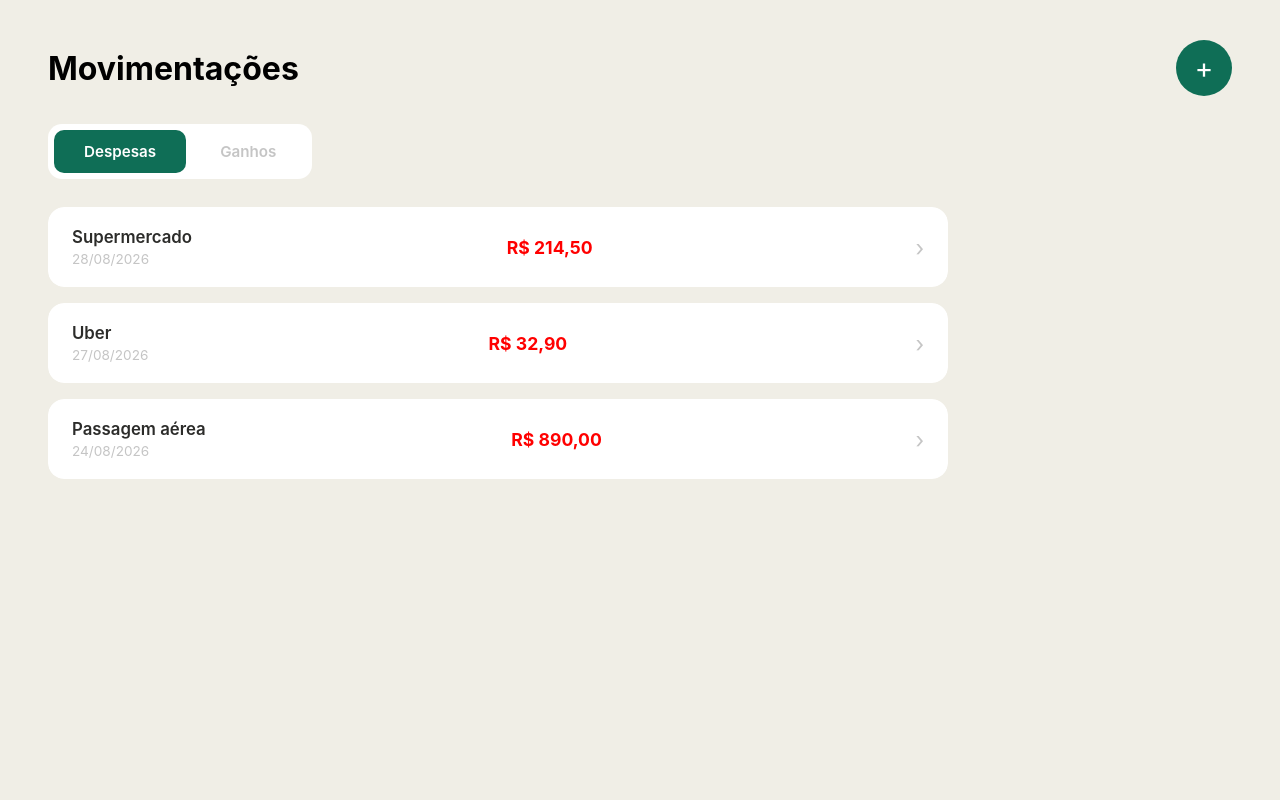
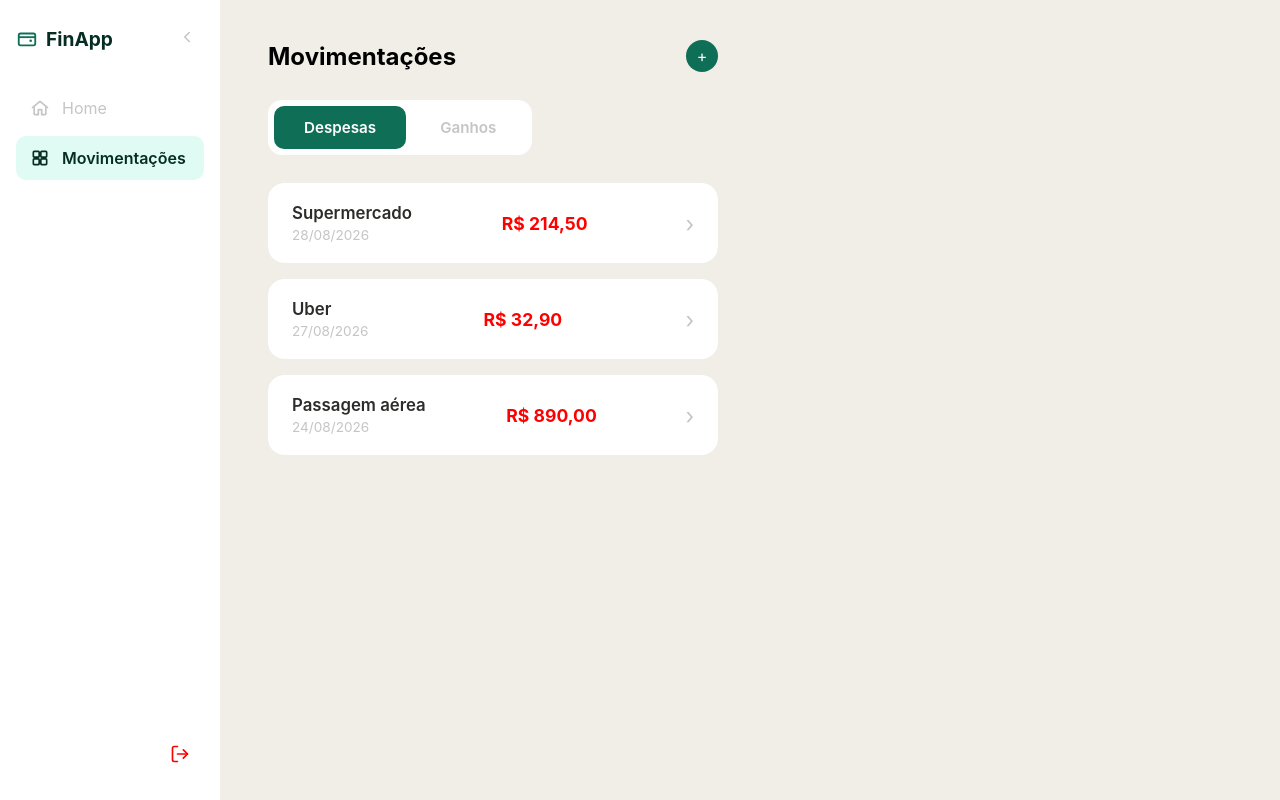
Before and after one commit to ProjetoFinalMaisPraTI/Front-end, a React (Vite) app: page /movimentacoes in a window 1280 px wide. Built offline with nearby package versions, Linux system fonts and the light colour scheme.

Commit message:
adiciona componente de barra de navegacao lateral

```diff
--- a/src/App.jsx
+++ b/src/App.jsx
@@ -6,6 +6,7 @@ import Contact from './pages/Contact/Contact';
 import CreateAccount from './pages/CreateAccount/CreateAccount';
 import Login from './pages/Login/Login';
 import Movimentacoes from './pages/Movimentacoes/Movimentacoes';
+import Sidebar from './components/Sidebar/Sidebar';
 
 function App() {
   return (
@@ -15,7 +16,15 @@ function App() {
       <Route path="/contato" element={<><Header /><Contact /></>} />
       <Route path="/criar-conta" element={<CreateAccount />} />
       <Route path="/entrar" element={<Login />} />
-      <Route path="/movimentacoes" element={<Movimentacoes />} />
+      <Route
+  path="/movimentacoes"
+  element={
+    <div className="layout-financas">
+      <Sidebar />
+      <Movimentacoes />
+    </div>
+  }
+/>
     </Routes>
   );
 }
--- /dev/null
+++ b/src/components/Sidebar/Sidebar.css
@@ -0,0 +1,136 @@
+.sidebar {
+  width: 220px;
+  min-height: 100vh;
+  background: var(--branco);
+  display: flex;
+  flex-direction: column;
+  padding: 24px 16px;
+  box-sizing: border-box;
+  transition: var(--transition);
+}
+
+/* quando fechada, a barra fica bem mais estreita e tudo se centraliza */
+.sidebar--fechada {
+  width: 72px;
+  align-items: center;
+}
+
+.sidebar__topo {
+  display: flex;
+  align-items: center;
+  justify-content: space-between;
+  width: 100%;
+  margin-bottom: 32px;
+}
+
+.sidebar--fechada .sidebar__topo {
+  justify-content: center;
+}
+
+.sidebar__marca {
+  display: flex;
+  align-items: center;
+  gap: 8px;
+}
+
+.sidebar__marca-icone {
+  color: var(--cor-primaria);
+  flex-shrink: 0;
+}
+
+.sidebar__logo {
+  font-weight: 700;
+  font-size: 1.2rem;
+  color: var(--cor-primaria-bold);
+  white-space: nowrap;
+}
+
+.sidebar__botao-fechar {
+  border: none;
+  background: transparent;
+  color: var(--cinza-claro);
+  cursor: pointer;
+  font-size: 1.3rem;
+  line-height: 1;
+  padding: 4px 8px;
+  transition: var(--transition);
+}
+
+.sidebar__botao-fechar:hover {
+  color: var(--cor-primaria);
+}
+
+.sidebar__lista {
+  display: flex;
+  flex-direction: column;
+  gap: 6px;
+  width: 100%;
+  flex: 1;
+}
+
+.sidebar__item {
+  display: flex;
+  align-items: center;
+  gap: 12px;
+  padding: 12px 14px;
+  border-radius: 10px;
+  background: transparent;
+  color: var(--cinza-claro);
+  text-decoration: none;
+  white-space: nowrap;
+  overflow: hidden;
+  transition: var(--transition);
+}
+
+.sidebar--fechada .sidebar__item {
+  justify-content: center;
+  padding: 12px;
+}
+
+.sidebar__item:hover {
+  background: var(--cor-primaria-light);
+  color: var(--cor-primaria-700);
+}
+
+/* item da página em que o usuário está agora: fundo verde claro, texto verde escuro */
+.sidebar__item--ativo {
+  background: var(--cor-primaria-light);
+  color: var(--cor-primaria-bold);
+  font-weight: 600;
+}
+
+.sidebar__icone {
+  display: flex;
+  align-items: center;
+  justify-content: center;
+  flex-shrink: 0;
+}
+
+.sidebar__rotulo {
+  overflow: hidden;
+  text-overflow: ellipsis;
+}
+
+.sidebar__sair {
+  display: flex;
+  align-items: center;
+  justify-content: flex-end;
+  border: none;
+  background: transparent;
+  color: var(--alerta);
+  cursor: pointer;
+  padding: 12px 14px;
+  border-radius: 10px;
+  margin-top: 16px;
+  width: 100%;
+  transition: var(--transition);
+}
+
+.sidebar--fechada .sidebar__sair {
+  justify-content: center;
+  padding: 12px;
+}
+
+.sidebar__sair:hover {
+  background: var(--cor-secundaria-light);
+}
--- /dev/null
+++ b/src/components/Sidebar/Sidebar.jsx
@@ -0,0 +1,144 @@
+import { useState } from 'react';
+import { Link, useLocation, useNavigate } from 'react-router-dom';
+import './Sidebar.css';
+
+// Lista das páginas que aparecem no menu.
+// só temos Home e Movimentações, mas dá pra ir acrescentando mais itens depois
+// ícones desenhados em SVG (em vez de emoji) porque o SVG usa "currentColor"
+// quando o item fica cinza (inativo) ou verde (ativo), o ícone
+// acompanha a mesma cor, emoji não consegue fazer isso
+const itensDoMenu = [
+  {
+    rota: '/',
+    rotulo: 'Home',
+    icone: (
+      <svg viewBox="0 0 24 24" width="20" height="20" fill="none" stroke="currentColor" strokeWidth="2">
+        <path d="M3 11.5 12 4l9 7.5" strokeLinecap="round" strokeLinejoin="round" />
+        <path
+          d="M5 10v9a1 1 0 0 0 1 1h4v-6h4v6h4a1 1 0 0 0 1-1v-9"
+          strokeLinecap="round"
+          strokeLinejoin="round"
+        />
+      </svg>
+    ),
+  },
+  {
+    rota: '/movimentacoes',
+    rotulo: 'Movimentações',
+    icone: (
+      <svg viewBox="0 0 24 24" width="20" height="20" fill="none" stroke="currentColor" strokeWidth="2">
+        <rect x="4" y="4" width="7" height="7" rx="1" />
+        <rect x="13" y="4" width="7" height="7" rx="1" />
+        <rect x="4" y="13" width="7" height="7" rx="1" />
+        <rect x="13" y="13" width="7" height="7" rx="1" />
+      </svg>
+    ),
+  },
+];
+
+function Sidebar() {
+  // guarda se a barra está "fechada" (só ícones) ou aberta (ícones + texto)
+  const [fechada, setFechada] = useState(false);
+
+  // hook do react-router diz qual a URL atual,
+  // saber qual item do menu deve ficar destacado
+  const localizacao = useLocation();
+
+  // hook do react-router deixa navegar pelo código,
+  // vamos usar no botão de sair
+  const navegar = useNavigate();
+
+  function alternarMenu() {
+    setFechada(!fechada);
+  }
+
+  function sairDaArea() {
+    // volta pra home do site, saindo da área de finanças
+    navegar('/');
+  }
+
+  let classeSidebar = 'sidebar';
+  if (fechada) {
+    classeSidebar = 'sidebar sidebar--fechada';
+  }
+
+  return (
+    <aside className={classeSidebar}>
+      <div className="sidebar__topo">
+        {!fechada && (
+          <div className="sidebar__marca">
+            <svg
+              viewBox="0 0 24 24"
+              width="22"
+              height="22"
+              fill="none"
+              stroke="currentColor"
+              strokeWidth="2"
+              className="sidebar__marca-icone"
+            >
+              <rect x="3" y="6" width="18" height="13" rx="2" strokeLinejoin="round" />
+              <path d="M3 10h18" />
+              <circle cx="16" cy="14" r="1.4" fill="currentColor" stroke="none" />
+            </svg>
+            <span className="sidebar__logo">FinApp</span>
+          </div>
+        )}
+
+        <button
+          type="button"
+          className="sidebar__botao-fechar"
+          onClick={alternarMenu}
+          aria-label={fechada ? 'Expandir menu' : 'Encolher menu'}
+        >
+          <svg
+            viewBox="0 0 24 24"
+            width="18"
+            height="18"
+            fill="none"
+            stroke="currentColor"
+            strokeWidth="2"
+            style={{ transform: fechada ? 'rotate(180deg)' : 'none' }}
+          >
+            <path d="M15 6l-6 6 6 6" strokeLinecap="round" strokeLinejoin="round" />
+          </svg>
+        </button>
+      </div>
+
+      <nav className="sidebar__lista">
+        {itensDoMenu.map(function (item) {
+          // item é "ativo" quando a rota dele é igual à URL que está aberta agora
+          const ativo = localizacao.pathname === item.rota;
+
+          let classeItem = 'sidebar__item';
+          if (ativo) {
+            classeItem = 'sidebar__item sidebar__item--ativo';
+          }
+
+          return (
+            <Link key={item.rota} to={item.rota} className={classeItem}>
+              <span className="sidebar__icone">{item.icone}</span>
+              {!fechada && <span className="sidebar__rotulo">{item.rotulo}</span>}
+            </Link>
+          );
+        })}
+      </nav>
+
+      <button
+        type="button"
+        className="sidebar__sair"
+        onClick={sairDaArea}
+        aria-label="Sair da área de finanças"
+      >
+        <span className="sidebar__icone">
+          <svg viewBox="0 0 24 24" width="20" height="20" fill="none" stroke="currentColor" strokeWidth="2">
+            <path d="M9 21H5a2 2 0 0 1-2-2V5a2 2 0 0 1 2-2h4" strokeLinecap="round" strokeLinejoin="round" />
+            <path d="M16 17l5-5-5-5" strokeLinecap="round" strokeLinejoin="round" />
+            <path d="M21 12H9" strokeLinecap="round" strokeLinejoin="round" />
+          </svg>
+        </span>
+      </button>
+    </aside>
+  );
+}
+
+export default Sidebar;
--- a/src/pages/Movimentacoes/Movimentacoes.css
+++ b/src/pages/Movimentacoes/Movimentacoes.css
@@ -1,28 +1,30 @@
 .movimentacoes {
   padding: 40px 48px;
   min-height: 100vh;
-  /* o fundo já vem do body (global.css), não precisa repetir aqui */
+  /* fundo vem do (global.css), não precisa repetir aqui */
 }
 
 .movimentacoes__topo {
   display: flex;
   align-items: center;
   justify-content: space-between;
+  max-width: 450px;
 }
 
+
 .movimentacoes__topo h1 {
-  font-size: 2rem;
+  font-size: 1.5rem;
   margin: 0;
 }
 
 .movimentacoes__botao-add {
-  width: 56px;
-  height: 56px;
+  width: 32px;
+  height: 32px;
   border: none;
   border-radius: 50%;
   background: var(--cor-primaria);
   color: var(--branco);
-  font-size: 28px;
+  font-size: 16px;
   line-height: 1;
   cursor: pointer;
   transition: var(--transition);
@@ -61,7 +63,7 @@
 .movimentacoes__lista {
   display: flex;
   flex-direction: column;
-  max-width: 900px;
+  max-width: 450px;
 }
 
 .movimentacoes__vazio {
--- a/src/styles/global.css
+++ b/src/styles/global.css
@@ -18,3 +18,14 @@ a {
 ul {
   list-style: none;
 }
+.layout-financas {
+  display: flex;
+}
+
+.layout-financas > aside {
+  flex: 0 0 auto;
+}
+
+.layout-financas .movimentacoes {
+  flex: 1;
+}
```
